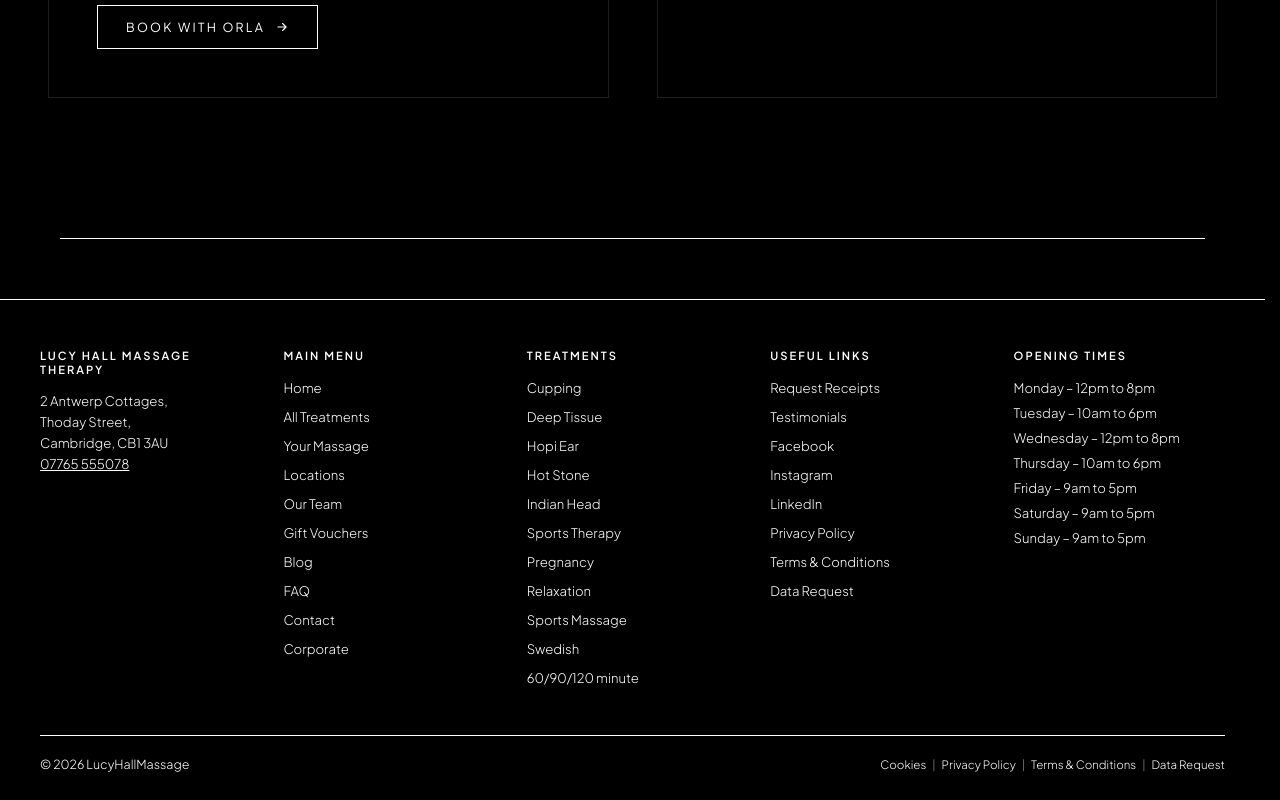
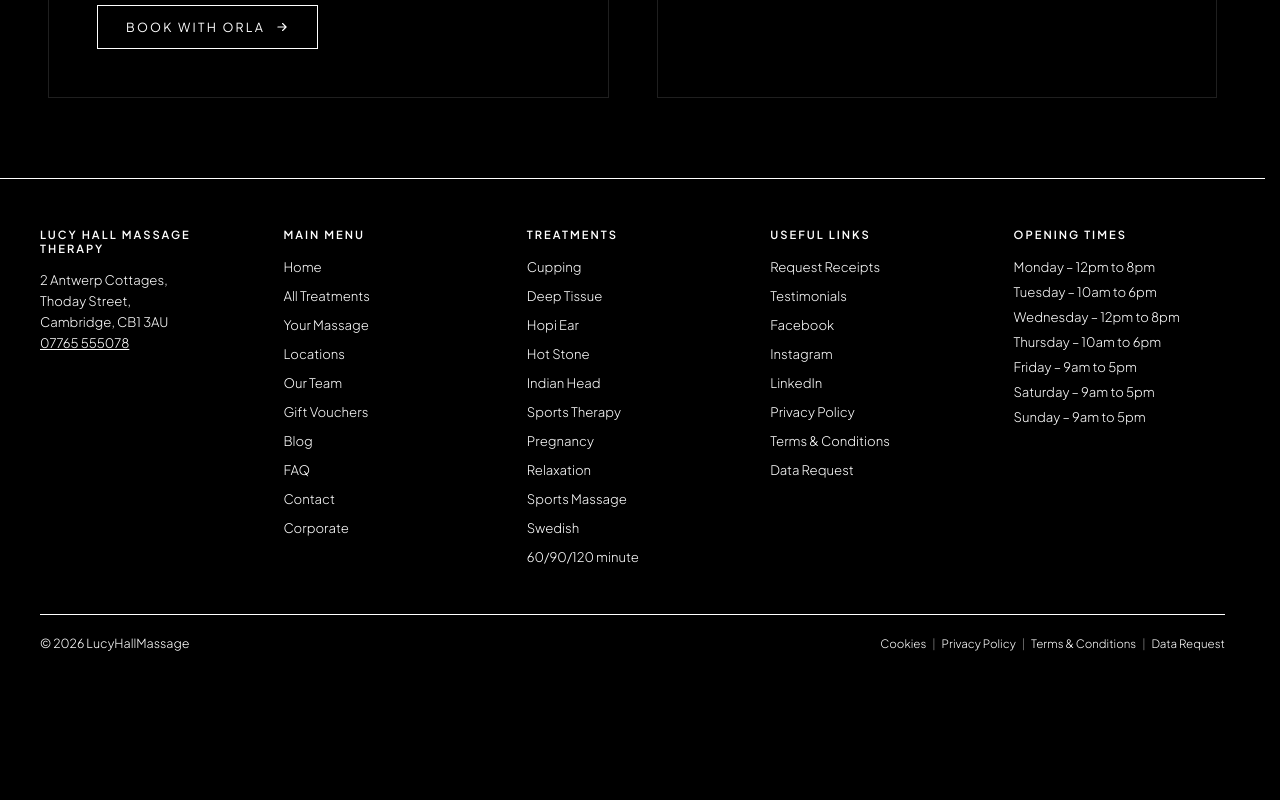
Before and after one commit to federationdesign-design/LHM, a Next.js app: page /team in a window 1280 px wide. Shown: the part 2101-2901 px from the top of the page. After the commit the page ends 2780 px from the top, so only its background shows below. Built offline with nearby package versions, Linux system fonts and the light colour scheme.

Commit message:
Remove 1px white divider above footer on treatment + team pages

```diff
--- a/app/ServiceBookingClient.tsx
+++ b/app/ServiceBookingClient.tsx
@@ -272,8 +272,6 @@ export default function ServiceBookingClient({ service }: { service: Service })
           <BookingWidget service={service} />
         </div>
 
-        {/* DIVIDER */}
-        <div className={styles.divider} />
 
         {/* TESTIMONIALS */}
         <Testimonials heading="Happy private clients include" />
--- a/app/TeamIndexClient.tsx
+++ b/app/TeamIndexClient.tsx
@@ -173,8 +173,6 @@ export default function TeamIndexClient({ variant = 'private' }: TeamIndexClient
           ))}
         </div>
 
-        {/* DIVIDER */}
-        <div className={styles.divider} />
 
         {variant === 'corporate' ? <CorporateFooter /> : <Footer />}
 
```
